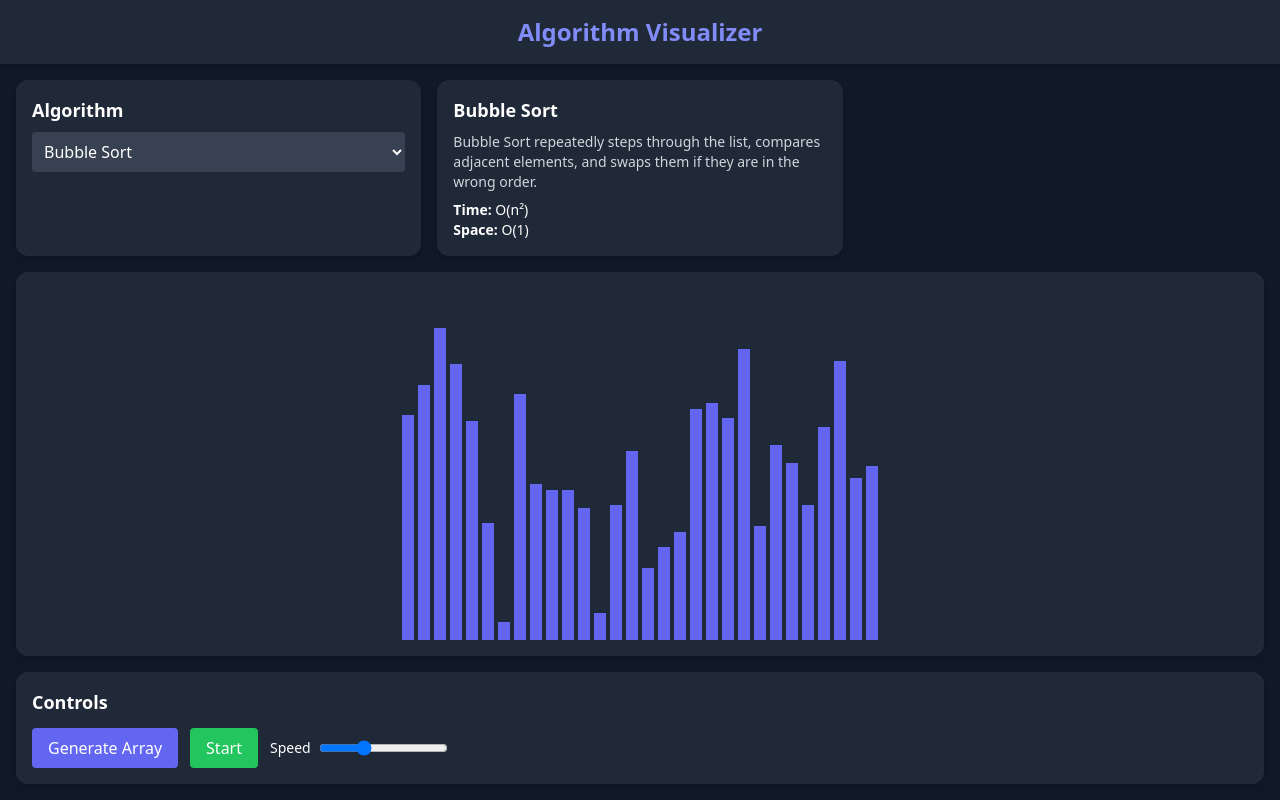
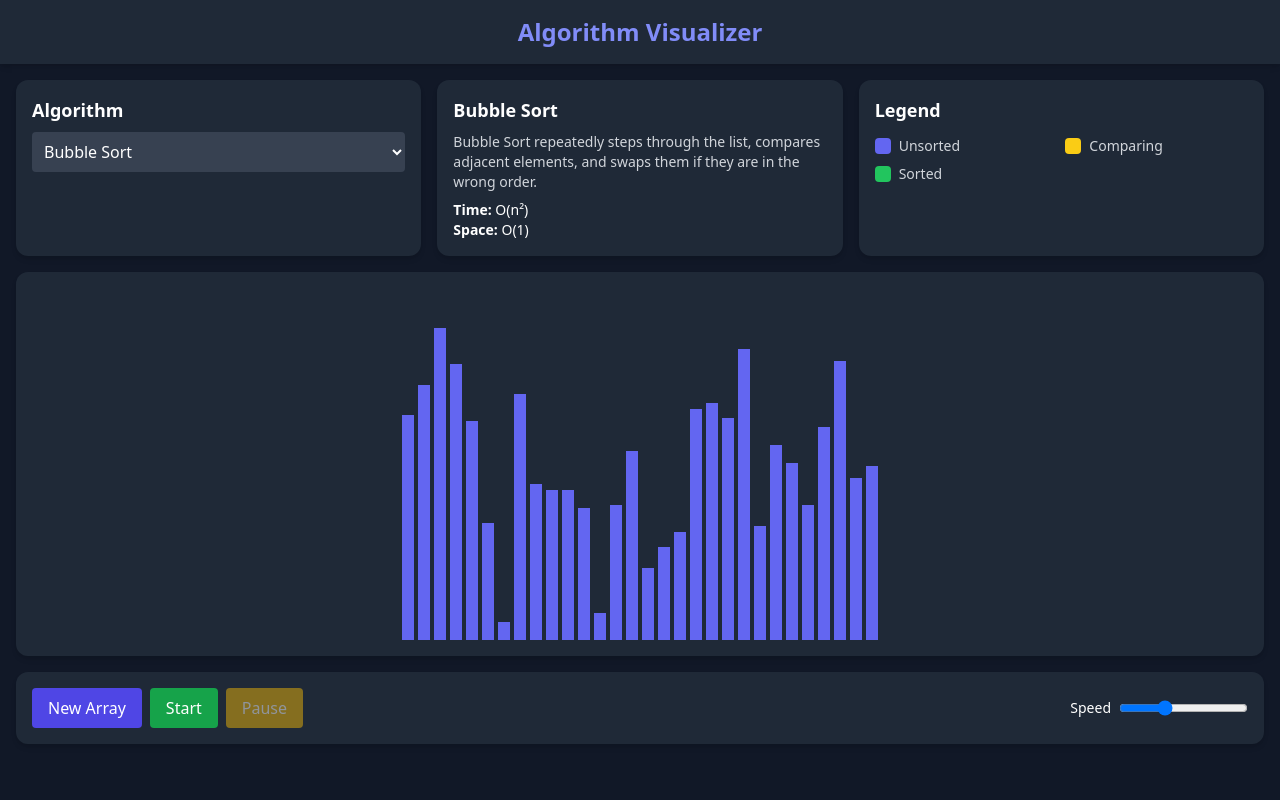
Before and after one commit to jahn03/Algorithm-Visualizer, a React (Vite) app: page / in a window 1280 px wide. Built offline with nearby package versions, Linux system fonts and the light colour scheme.

Commit message:
added pause/resume controls, legend and UX polish

```diff
--- a/src/App.jsx
+++ b/src/App.jsx
@@ -1,7 +1,8 @@
-import { useState, useEffect } from "react";
+import { useState, useEffect, useRef } from "react";
 import Navbar from "./components/Navbar";
 import AlgorithmSelector from "./components/AlgorithmSelector";
 import InfoPanel from "./components/InfoPanel";
+import Legend from "./components/Legend";
 import Visualizer from "./components/Visualizer";
 import Controls from "./components/Controls";
 
@@ -13,9 +14,19 @@ function App() {
   const [array, setArray] = useState([]);
   const [speed, setSpeed] = useState(200);
   const [algorithm, setAlgorithm] = useState("bubble");
+
   const [activeIndices, setActiveIndices] = useState([]);
   const [sortedIndices, setSortedIndices] = useState([]);
+
   const [isSorting, setIsSorting] = useState(false);
+  const [isPaused, setIsPaused] = useState(false);
+
+  // 🔑 Ref used by animation runner for pause/resume
+  const isPausedRef = useRef(false);
+
+  useEffect(() => {
+    isPausedRef.current = isPaused;
+  }, [isPaused]);
 
   const algorithmMap = {
     bubble: bubbleSortSteps,
@@ -24,18 +35,25 @@ function App() {
 
   const generateRandomArray = (size = 30) => {
     if (isSorting) return;
+
     const arr = Array.from(
       { length: size },
       () => Math.floor(Math.random() * 100) + 5
     );
+
     setArray(arr);
+    setActiveIndices([]);
     setSortedIndices([]);
-    setActiveIndices([]);
+    setIsPaused(false);
   };
 
   const startSorting = async () => {
     if (isSorting) return;
+
     setIsSorting(true);
+    setIsPaused(false);
+    setActiveIndices([]);
+    setSortedIndices([]);
 
     const steps = algorithmMap[algorithm](array);
 
@@ -44,13 +62,17 @@ function App() {
       setArray,
       setActiveIndices,
       setSortedIndices,
-      speed
+      speed,
+      isPausedRef
     );
 
+    // ✅ Clean finish state
     setActiveIndices([]);
+    setIsPaused(false);
     setIsSorting(false);
   };
 
+  // ✅ Generate array on first load
   useEffect(() => {
     generateRandomArray();
   }, []);
@@ -66,6 +88,7 @@ function App() {
             setSelected={setAlgorithm}
           />
           <InfoPanel algorithm={algorithm} />
+          <Legend />
         </div>
 
         <Visualizer
@@ -80,6 +103,8 @@ function App() {
           speed={speed}
           setSpeed={setSpeed}
           isSorting={isSorting}
+          isPaused={isPaused}
+          setIsPaused={setIsPaused}
         />
       </div>
     </div>
--- a/src/components/Controls.jsx
+++ b/src/components/Controls.jsx
@@ -4,27 +4,36 @@ function Controls({
   speed,
   setSpeed,
   isSorting,
+  isPaused,
+  setIsPaused,
 }) {
   return (
-    <div className="bg-gray-800 p-4 rounded-xl shadow-md">
-      <h2 className="text-lg font-semibold mb-3">Controls</h2>
-
-      <div className="flex flex-wrap gap-3 items-center">
+    <div className="bg-gray-800 p-4 rounded-xl shadow-md flex flex-wrap gap-4 items-center justify-between">
+      <div className="flex gap-2">
         <button
-          onClick={() => generateArray()}
+          onClick={generateArray}
           disabled={isSorting}
-          className="bg-indigo-500 px-4 py-2 rounded hover:bg-indigo-600 disabled:opacity-50"
+          className="bg-indigo-600 px-4 py-2 rounded disabled:opacity-50"
         >
-          Generate Array
+          New Array
         </button>
 
         <button
           onClick={startSorting}
           disabled={isSorting}
-          className="bg-green-500 px-4 py-2 rounded hover:bg-green-600 disabled:opacity-50"
+          className="bg-green-600 px-4 py-2 rounded disabled:opacity-50"
         >
           Start
         </button>
+
+        <button
+          onClick={() => setIsPaused((p) => !p)}
+          disabled={!isSorting}
+          className="bg-yellow-500 px-4 py-2 rounded disabled:opacity-50"
+        >
+          {isPaused ? "Resume" : "Pause"}
+        </button>
+      </div>
 
       <div className="flex items-center gap-2">
         <span className="text-sm">Speed</span>
@@ -35,9 +44,7 @@ function Controls({
           step="50"
           value={speed}
           onChange={(e) => setSpeed(Number(e.target.value))}
-            disabled={isSorting}
         />
-        </div>
       </div>
     </div>
   );
--- /dev/null
+++ b/src/components/Legend.jsx
@@ -0,0 +1,22 @@
+function Legend() {
+  const Item = ({ color, label }) => (
+    <div className="flex items-center gap-2 text-sm">
+      <span className={`w-4 h-4 rounded ${color}`} />
+      <span>{label}</span>
+    </div>
+  );
+
+  return (
+    <div className="bg-gray-800 p-4 rounded-xl shadow-md">
+      <h2 className="text-lg font-semibold mb-3">Legend</h2>
+
+      <div className="grid grid-cols-2 gap-2 text-gray-300">
+        <Item color="bg-indigo-500" label="Unsorted" />
+        <Item color="bg-yellow-400" label="Comparing" />
+        <Item color="bg-green-500" label="Sorted" />
+      </div>
+    </div>
+  );
+}
+
+export default Legend;
--- a/src/utils/animationRunner.js
+++ b/src/utils/animationRunner.js
@@ -1,9 +1,17 @@
+async function wait(speed, isPausedRef) {
+  while (isPausedRef.current) {
+    await new Promise((r) => setTimeout(r, 50));
+  }
+  await new Promise((r) => setTimeout(r, speed));
+}
+
 export async function runAnimations(
   steps,
   setArray,
   setActiveIndices,
   setSortedIndices,
-  speed
+  speed,
+  isPausedRef
 ) {
   for (let step of steps) {
     if (step.type === "compare") {
@@ -34,6 +42,6 @@ export async function runAnimations(
       setActiveIndices([]);
     }
 
-    await new Promise((res) => setTimeout(res, speed));
+    await wait(speed, isPausedRef);
   }
 }
```
Lines whose indentation alone changed are shown as unchanged.
